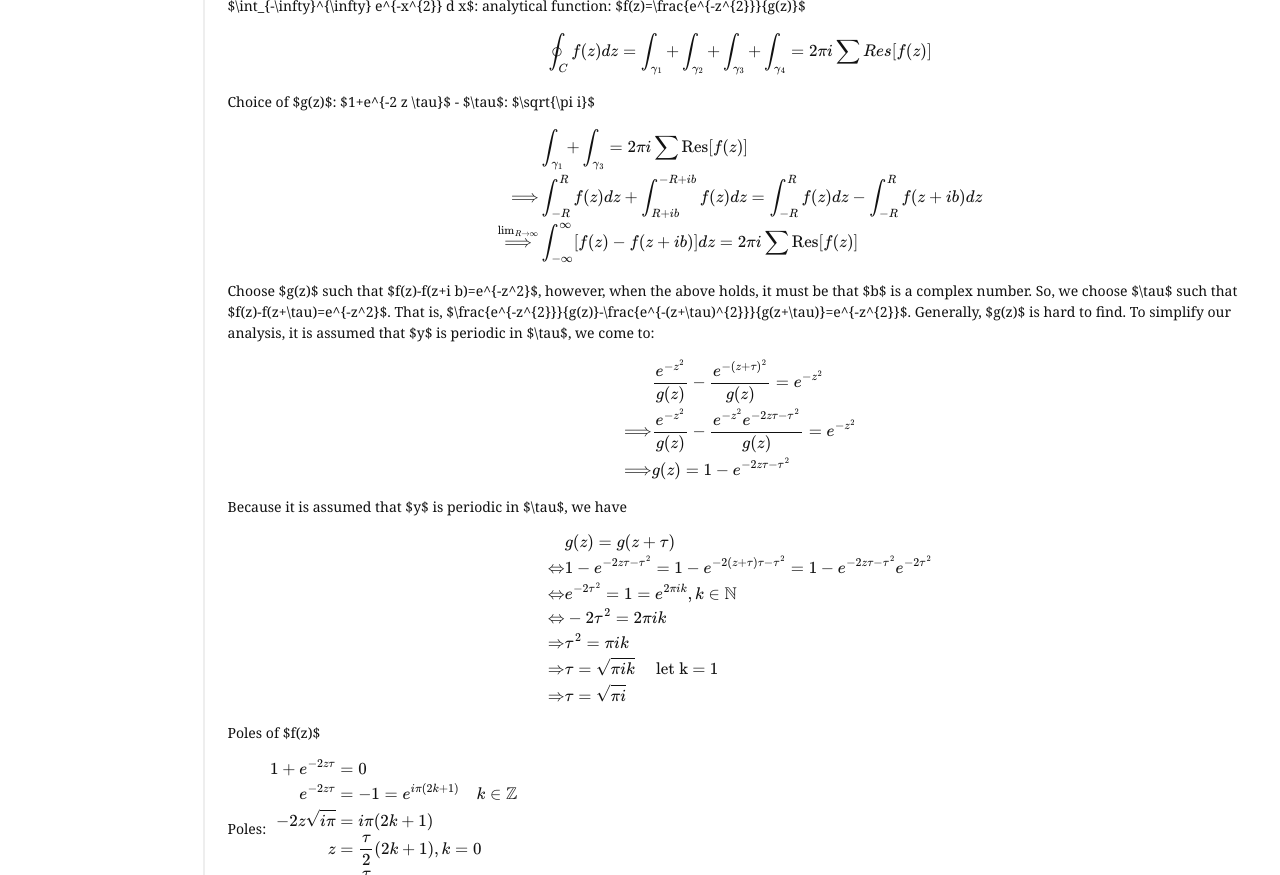
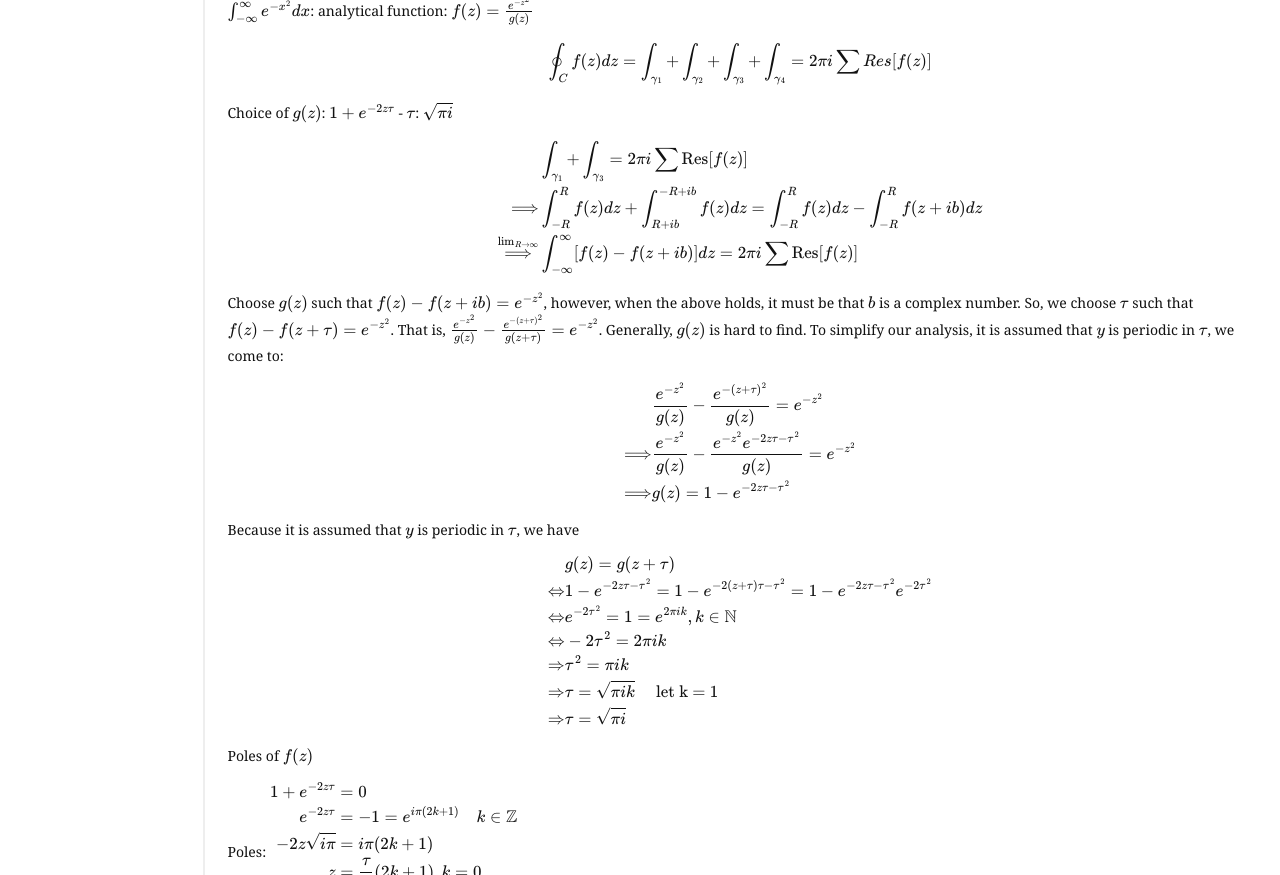
Before and after one commit to BenEcon/benecon.github.io, a Jekyll site: the page built from _posts/2020-05-29-english.md, in a window 1280 px wide and 1400 px high. Shown: the part 525-1400 px from the top of the window. Built offline with Jekyll 4.4.1, drawn with Linux system fonts in a browser that asks for light colours; formulas are drawn with MathJax 3; some of the changed text lies outside the part shown.

Commit message:
Update 2 files
Update _includes/_mathjax_support.html
Update _layouts/default.html

```diff
--- a/_includes/_mathjax_support.html
+++ b/_includes/_mathjax_support.html
@@ -21,5 +21,5 @@
     );
 </script>
 <script type="text/javascript" async
-    src="https://cdn.jsdelivr.net/npm/mathjax@2/MathJax.js?config=default">
+    src="https://cdn.jsdelivr.net/npm/mathjax@2/MathJax.js">
 </script>
--- a/_layouts/default.html
+++ b/_layouts/default.html
@@ -19,10 +19,10 @@
                 <article class="markdown-body">
                     {{ content }}
                 </article>
-                <script type="text/javascript" src="https://cdnjs.cloudflare.com/ajax/libs/mathjax/2.7.1/MathJax.js?config=default"></script>
-                <!-- {% if page.use_math %}
+                <!-- <script type="text/javascript" src="https://cdnjs.cloudflare.com/ajax/libs/mathjax/2.7.1/MathJax.js?config=default"></script> -->
+                {% if page.use_math %}
                     {% include _mathjax_support.html %}
-                {% endif %} -->
+                {% endif %}
             </div>
 
         </div>
```
